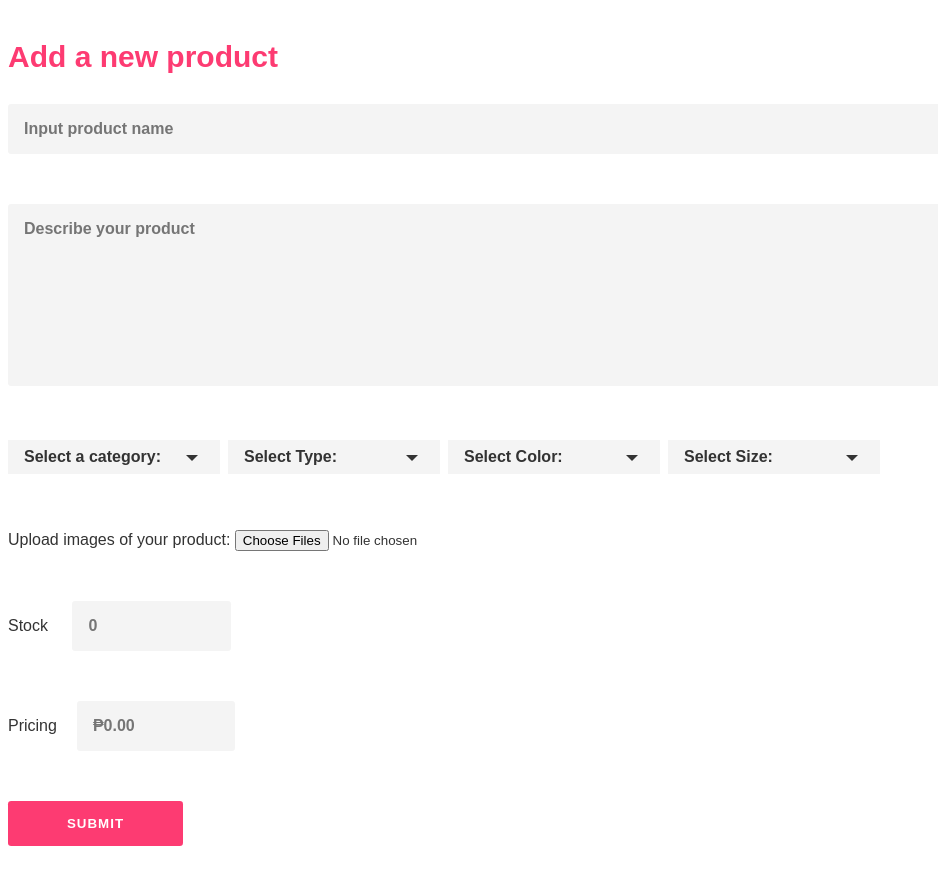
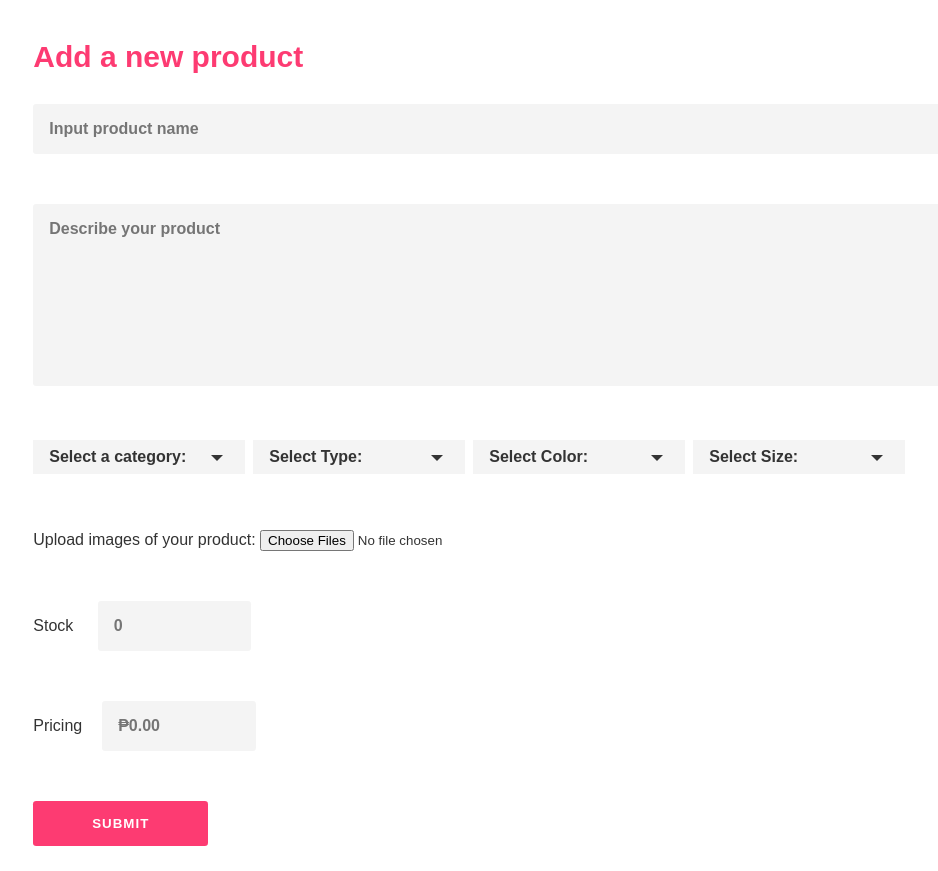
Before and after one commit to TristanDBioC/StoreProjekt, a PHP site: page /addproduct.php in a window 1280 px wide; the page is wider, and only the part inside the window is pictured. Shown: the part 168-1039 px from the top of that part, without its empty margins (0-938 px from the left). Before the commit the page ends 1014 px from the top of that part, so only its background shows below. Run offline with PHP 8.4, Linux system fonts and the light colour scheme; some web fonts are replaced.

Commit message:
fixed links, margins, buittons

```diff
--- a/public/addproduct.php
+++ b/public/addproduct.php
@@ -86,7 +86,7 @@
 
 <div class="header">
     <div class="icon">
-            <a href="index.php"></a><img src="resources/images/5.png" alt="Tinda" style=""></a>
+            <a href="index.php"><img src="resources/images/5.png" alt="Tinda" style=""></a>
     </div>
         <div class="notifc">
             <div class="notifs">
@@ -115,6 +115,7 @@
         ?>
     </div>
 
+    <div class="main_content">
         <form id="addproduct" class="addproduct" action="" method="post" enctype="multipart/form-data">
             <p class="subheader">Add a new product</p>
 
@@ -176,9 +177,9 @@
 
             Pricing<input required="required" placeholder='&#8369;0.00' type="currency" class="price" name="price" value=""  /><br>
 
-        <input type="submit" value="SUBMIT" name='submit'>
+            <input type="submit" value="SUBMIT" name='submit' class="addProd">
         </form>
-
+    </div>
     <?php
 
     ?>
--- a/public/cart.php
+++ b/public/cart.php
@@ -57,7 +57,7 @@
 
     <div class="header">
         <div class="icon">
-            <a href="index.php"></a><img src="resources/images/3.png" alt="Tinda" style=""></a>
+            <a href="index.php"><img src="resources/images/3.png" alt="Tinda" style=""></a>
         </div>
         <div class="notifc">
             <div class="notifs">
--- a/public/editprofile.php
+++ b/public/editprofile.php
@@ -67,7 +67,7 @@
 
     <div class="header">
         <div class="icon">
-            <a href="index.php"></a><img src="resources/images/3.png" alt="Tinda" style=""></a>
+            <a href="index.php"><img src="resources/images/3.png" alt="Tinda" style=""></a>
         </div>
         <div class="hcatscont">
             <div class="hcats">
--- a/public/index.php
+++ b/public/index.php
@@ -33,7 +33,7 @@
 
     <div class="header">
         <div class="icon">
-            <a href="index.php"></a><img src="resources/images/3.png" alt="Tinda" style=""></a>
+            <a href="index.php"><img src="resources/images/3.png" alt="Tinda" style=""></a>
         </div>
         <div class="hcatscont">
             <div class="hcats">
--- a/public/product.php
+++ b/public/product.php
@@ -89,7 +89,7 @@
 
     <div class="header">
         <div class="icon">
-            <a href="index.php"></a><img src="resources/images/3.png" alt="Tinda" style=""></a>
+            <a href="index.php"><img src="resources/images/3.png" alt="Tinda" style=""></a>
         </div>
         <div class="hcatscont">
             <div class="hcats">
--- a/public/productssold.php
+++ b/public/productssold.php
@@ -42,7 +42,7 @@
 
     <div class="header">
         <div class="icon">
-            <a href="index.php"></a><img src="resources/images/5.png" alt="Tinda" style=""></a>
+            <a href="index.php"><img src="resources/images/5.png" alt="Tinda" style=""></a>
         </div>
         <div class="notifc">
             <div class="notifs">
--- a/public/purchasehistory.php
+++ b/public/purchasehistory.php
@@ -49,7 +49,7 @@
 
     <div class="header">
         <div class="icon">
-            <a href="index.php"></a><img src="resources/images/3.png" alt="Tinda" style=""></a>
+            <a href="index.php"><img src="resources/images/3.png" alt="Tinda" style=""></a>
         </div>
         <div class="hcatscont">
             <div class="hcats">
--- a/public/stylesheets/addproduct.css
+++ b/public/stylesheets/addproduct.css
@@ -3,6 +3,10 @@
 html * {
     font-family: 'Raleway', sans-serif !important;
     color: #333;
+}
+
+.main_content {
+  margin: 0 2% 2% 2%;
 }
 
 :root {
@@ -89,7 +93,7 @@ html * {
 
 /*SUBMIT*/
 
-input[type="submit"] {
+.addProd {
     border-radius: 0.2rem;
     background-color: #FD3B72;
     font-weight: bold;
@@ -103,7 +107,7 @@ input[type="submit"] {
     cursor: pointer;
 }
 
-input[type="submit"]:hover {
+.addProd:hover {
     background-color: #FF6C5A;
     color: white;
 }
```
Lines whose indentation alone changed are shown as unchanged.
